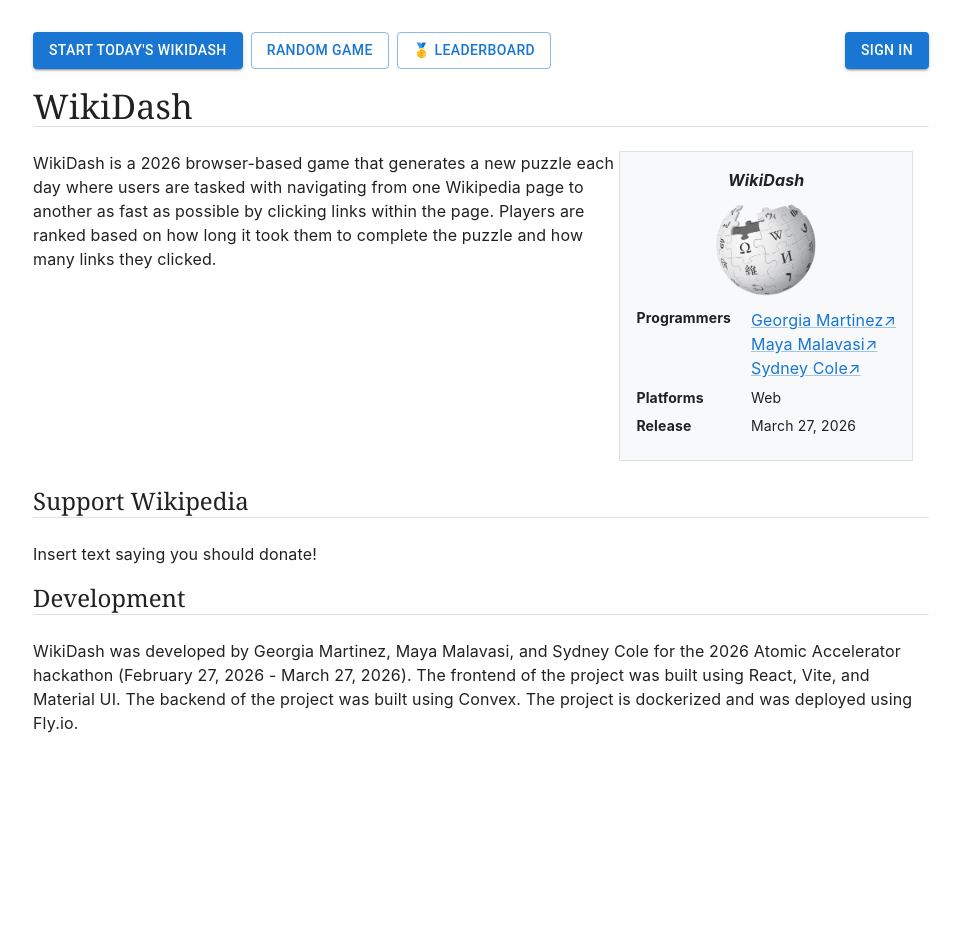
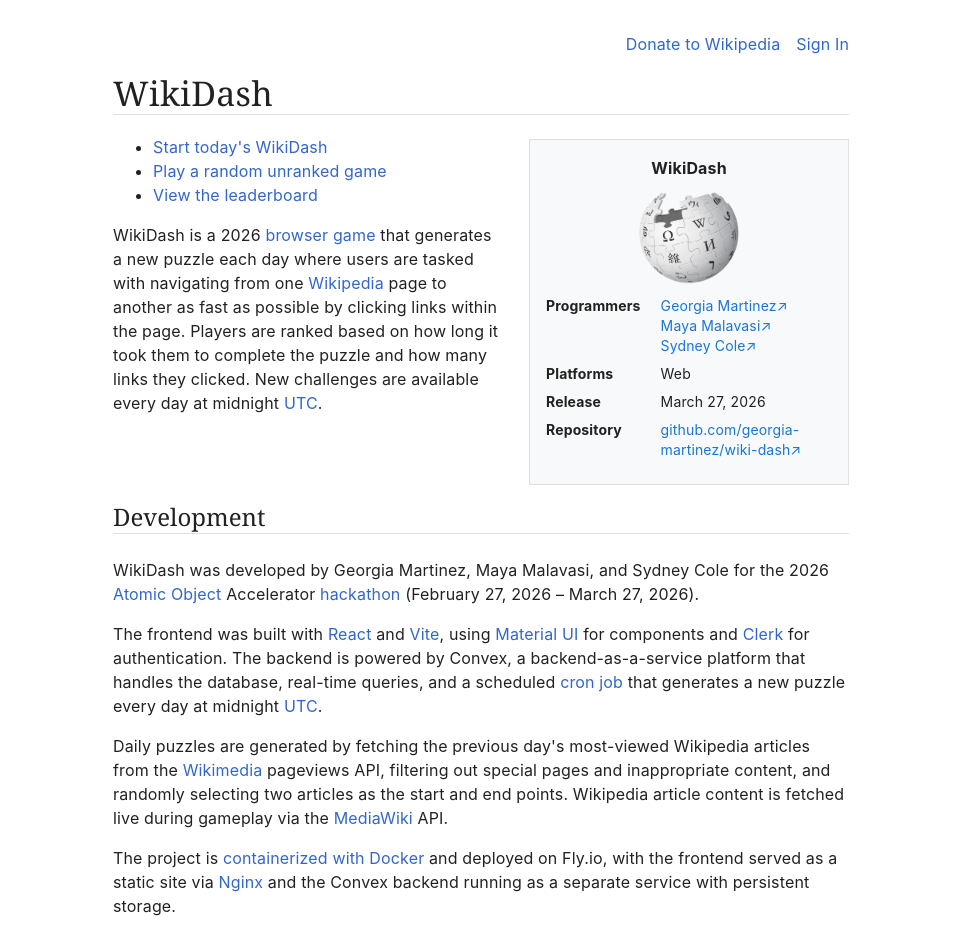
Before and after one commit to georgia-martinez/wiki-dash, a React (Vite) app in the folder front-end/: page / in a window 1280 px wide. Shown: the top 938 px of the page, without its empty margins (159-1120 px from the left). Before the commit the page ends 800 px from the top, so only its background shows below. Built offline with nearby package versions, Linux system fonts and the light colour scheme; no server answers.

Commit message:
Updated home page

```diff
--- /dev/null
+++ b/front-end/src/components/ExternalLink.tsx
@@ -0,0 +1,12 @@
+import type { ReactNode } from "react";
+
+interface Props {
+    href: string;
+    children: ReactNode;
+}
+
+export const ExternalLink = ({ href, children }: Props) => (
+    <a href={href} target="_blank" rel="noopener noreferrer">
+        {children}
+    </a>
+);
--- a/front-end/src/components/PhotoViewer.tsx
+++ b/front-end/src/components/PhotoViewer.tsx
@@ -38,7 +38,6 @@
                     component="div"
                     sx={{
                         fontWeight: "bold",
-                        fontStyle: "italic",
                         textAlign: "center",
                     }}
                 >
@@ -100,15 +99,17 @@
                                         }}
                                     >
                                         {href ? (
+                                            <Typography variant="body2">
                                                 <Link
                                                     href={href}
                                                     target="_blank"
                                                     rel="noopener noreferrer"
-                                                sx={{ fontSize: "inherit" }}
+                                                    sx={{ textDecoration: "none", "&:hover": { textDecoration: "underline" } }}
                                                 >
                                                     {text}
                                                     <span aria-hidden>↗</span>
                                                 </Link>
+                                            </Typography>
                                         ) : (
                                             <Typography variant="body2">{text}</Typography>
                                         )}
--- a/front-end/src/pages/GamePage.tsx
+++ b/front-end/src/pages/GamePage.tsx
@@ -156,11 +156,10 @@
                 <Stack direction="row" justifyContent="space-between" gap={1}>
                     {/* Get from article1 to article2 */}
                     <Stack direction="row" gap={1}>
-                        <Typography variant="h5">Get from</Typography>
                         <Typography variant="h5" sx={{ fontWeight: "bold" }}>
                             {puzzle?.[0]}
                         </Typography>
-                        <Typography variant="h5">to</Typography>
+                        <Typography variant="h5">➡️</Typography>
                         <Typography variant="h5" sx={{ fontWeight: "bold" }}>
                             {puzzle?.[1]}
                         </Typography>
@@ -176,7 +175,15 @@
                         {/* Timer */}
                         <Stack direction="row" gap={1}>
                             <Typography variant="h5">Time:</Typography>
-                            <Typography component="span" variant="h5" sx={{ fontWeight: "bold", fontVariantNumeric: "tabular-nums", minWidth: "4ch" }}>
+                            <Typography
+                                component="span"
+                                variant="h5"
+                                sx={{
+                                    fontWeight: "bold",
+                                    fontVariantNumeric: "tabular-nums",
+                                    minWidth: "4ch",
+                                }}
+                            >
                                 <span ref={timerDisplayRef}>0:00</span>
                             </Typography>
                         </Stack>
@@ -225,7 +232,9 @@
                         </Box>
                     )}
                     {!challengeLoading && !dailyChallenge && (
-                        <Alert severity="warning">No challenge set for today yet. Check back soon!</Alert>
+                        <Alert severity="warning">
+                            No challenge set for today yet. Check back soon!
+                        </Alert>
                     )}
                     {html && (
                         <Box
--- a/front-end/src/pages/HomePage.tsx
+++ b/front-end/src/pages/HomePage.tsx
@@ -1,6 +1,7 @@
 import { SignInButton, UserButton, useUser } from "@clerk/react";
-import { Box, Button, Stack, Typography } from "@mui/material";
+import { Box, Stack, Typography } from "@mui/material";
 import { Link } from "react-router-dom";
+import { ExternalLink } from "../components/ExternalLink";
 import { Header } from "../components/Header";
 import { PhotoViewer } from "../components/PhotoViewer";
 
@@ -8,54 +9,32 @@
     const { isSignedIn } = useUser();
 
     return (
-        <Stack sx={{ px: 20, gap: 2, justifyContent: "center" }}>
-            <Stack direction="row" justifyContent="space-between" alignItems="center">
-                <Stack direction="row" gap={1}>
-                    <Button
-                        component={Link}
-                        to="/game"
-                        variant="contained"
-                        color="primary"
-                        sx={{ width: "fit-content" }}
-                    >
-                        Start Today's WikiDash
-                    </Button>
-                    <Button
-                        component={Link}
-                        to="/game?mode=random"
-                        variant="outlined"
-                        sx={{ width: "fit-content" }}
-                    >
-                        Random Game
-                    </Button>
-                    <Button
-                        component={Link}
-                        to="/leaderboard"
-                        variant="outlined"
-                        sx={{ width: "fit-content" }}
-                    >
-                        🥇 Leaderboard
-                    </Button>
-                </Stack>
-                <Stack direction="row" gap={1} alignItems="center">
+        <Stack sx={{ px: 30, gap: 2, justifyContent: "center" }}>
+            <Stack direction="row" marginLeft="auto" alignItems="center">
+                <Stack direction="row" gap={2} alignItems="center">
+                    <ExternalLink href="https://donate.wikimedia.org/w/index.php?title=Special:LandingPage&country=US&uselang=en&wmf_medium=sidebar&wmf_source=donate&wmf_campaign=en.wikipedia.org">
+                        Donate to Wikipedia
+                    </ExternalLink>
                     {isSignedIn ? (
                         <UserButton />
                     ) : (
                         <SignInButton mode="modal">
-                            <Button variant="contained" color="primary">
+                            <Typography
+                                variant="body1"
+                                sx={{ cursor: "pointer", color: "#3366cc" }}
+                            >
                                 Sign In
-                            </Button>
+                            </Typography>
                         </SignInButton>
                     )}
                 </Stack>
             </Stack>
             <Header title="WikiDash" isTitle />
-            <Box sx={{ overflow: "auto" }}>
+            <Box>
                 <Box
                     sx={{
                         float: "right",
-                        mr: 2,
-                        mb: 1,
+                        ml: 3,
                     }}
                 >
                     <PhotoViewer
@@ -93,26 +72,127 @@
                                 label: "Release",
                                 info: ["March 27, 2026"],
                             },
+                            {
+                                label: "Repository",
+                                info: [
+                                    {
+                                        label: "github.com/georgia-martinez/wiki-dash",
+                                        link: "github.com/georgia-martinez/wiki-dash",
+                                    },
+                                ],
+                            },
                         ]}
                     />
                 </Box>
-                <Typography variant="body1">
-                    WikiDash is a 2026 browser-based game that generates a new puzzle each day where
-                    users are tasked with navigating from one Wikipedia page to another as fast as
-                    possible by clicking links within the page. Players are ranked based on how long
-                    it took them to complete the puzzle and how many links they clicked.
-                </Typography>
+                <Box component="ul" mt={-0.5}>
+                    <Typography component="li" variant="body1">
+                        <Link to="/game">Start today's WikiDash</Link>
+                    </Typography>
+                    <Typography component="li" variant="body1">
+                        <Link to="/game?mode=random">Play a random unranked game</Link>
+                    </Typography>
+                    <Typography component="li" variant="body1">
+                        <Link to="/leaderboard">View the leaderboard</Link>
+                    </Typography>
+                </Box>
+                <Stack gap={1}>
+                    <Typography variant="body1">
+                        WikiDash is a 2026{" "}
+                        <ExternalLink href="https://en.wikipedia.org/wiki/Browser_game">
+                            browser game
+                        </ExternalLink>{" "}
+                        that generates a new puzzle each day where users are tasked with navigating
+                        from one{" "}
+                        <ExternalLink href="https://en.wikipedia.org/wiki/Wikipedia">
+                            Wikipedia
+                        </ExternalLink>{" "}
+                        page to another as fast as possible by clicking links within the page.
+                        Players are ranked based on how long it took them to complete the puzzle and
+                        how many links they clicked. New challenges are available every day at
+                        midnight{" "}
+                        <ExternalLink href="https://en.wikipedia.org/wiki/Coordinated_Universal_Time">
+                            UTC
+                        </ExternalLink>
+                        .
+                    </Typography>
+                </Stack>
             </Box>
-            <Header title="Support Wikipedia" />
-            <Typography variant="body1">Insert text saying you should donate!</Typography>
             <Header title="Development" />
             <Typography variant="body1">
                 WikiDash was developed by Georgia Martinez, Maya Malavasi, and Sydney Cole for the
-                2026 Atomic Accelerator hackathon (February 27, 2026 - March 27, 2026). The frontend
-                of the project was built using React, Vite, and Material UI. The backend of
-                the project was built using Convex. The project is dockerized and was deployed using Fly.io.
+                2026{" "}
+                <ExternalLink href="https://en.wikipedia.org/wiki/Atomic_Object">
+                    Atomic Object
+                </ExternalLink>{" "}
+                Accelerator{" "}
+                <ExternalLink href="https://en.wikipedia.org/wiki/Hackathon">
+                    hackathon
+                </ExternalLink>{" "}
+                (February 27, 2026 – March 27, 2026).
             </Typography>
-            <Typography variant="body1"></Typography>
+            <Typography variant="body1">
+                The frontend was built with{" "}
+                <ExternalLink href="https://en.wikipedia.org/wiki/React_(software)">
+                    React
+                </ExternalLink>{" "}
+                and{" "}
+                <ExternalLink href="https://en.wikipedia.org/wiki/Vite_(software)">
+                    Vite
+                </ExternalLink>
+                , using{" "}
+                <ExternalLink href="https://en.wikipedia.org/wiki/Material_Design">
+                    Material UI
+                </ExternalLink>{" "}
+                for components and{" "}
+                <ExternalLink href="https://en.wikipedia.org/wiki/Clerk_(company)">
+                    Clerk
+                </ExternalLink>{" "}
+                for authentication. The backend is powered by Convex, a backend-as-a-service
+                platform that handles the database, real-time queries, and a scheduled{" "}
+                <ExternalLink href="https://en.wikipedia.org/wiki/Cron">cron job</ExternalLink> that
+                generates a new puzzle every day at midnight{" "}
+                <ExternalLink href="https://en.wikipedia.org/wiki/Coordinated_Universal_Time">
+                    UTC
+                </ExternalLink>
+                .
+            </Typography>
+            <Typography variant="body1">
+                Daily puzzles are generated by fetching the previous day's most-viewed Wikipedia
+                articles from the{" "}
+                <ExternalLink href="https://en.wikipedia.org/wiki/Wikimedia_Foundation">
+                    Wikimedia
+                </ExternalLink>{" "}
+                pageviews API, filtering out special pages and inappropriate content, and randomly
+                selecting two articles as the start and end points. Wikipedia article content is
+                fetched live during gameplay via the{" "}
+                <ExternalLink href="https://en.wikipedia.org/wiki/MediaWiki">
+                    MediaWiki
+                </ExternalLink>{" "}
+                API.
+            </Typography>
+            <Typography variant="body1">
+                The project is{" "}
+                <ExternalLink href="https://en.wikipedia.org/wiki/Docker_(software)">
+                    containerized with Docker
+                </ExternalLink>{" "}
+                and deployed on Fly.io, with the frontend served as a static site via{" "}
+                <ExternalLink href="https://en.wikipedia.org/wiki/Nginx">Nginx</ExternalLink> and
+                the Convex backend running as a separate service with persistent storage.
+            </Typography>
+            <Header title="Support Wikipedia" />
+            <Typography variant="body1">
+                This project wouldn't be possible without{" "}
+                <ExternalLink href="https://en.wikipedia.org/wiki/Wikipedia">
+                    Wikipedia
+                </ExternalLink>{" "}
+                . Wikipedia is a free, nonprofit encyclopedia that anyone can edit. It is one of the
+                most visited websites in the world and is used by millions of people every day. If
+                you enjoy playing WikiDash, please consider{" "}
+                <ExternalLink href="https://donate.wikimedia.org/w/index.php?title=Special:LandingPage&country=US&uselang=en&wmf_medium=sidebar&wmf_source=donate&wmf_campaign=en.wikipedia.org">
+                    donating to the Wikimedia Foundation
+                </ExternalLink>{" "}
+                to help keep Wikipedia free and accessible for everyone.
+            </Typography>
         </Stack>
     );
 };
--- a/front-end/src/theme.ts
+++ b/front-end/src/theme.ts
@@ -5,6 +5,22 @@
     '-apple-system, BlinkMacSystemFont, "Segoe UI", Roboto, "Helvetica Neue", Arial, sans-serif';
 
 export const theme = createTheme({
+    components: {
+        MuiCssBaseline: {
+            styleOverrides: {
+                a: {
+                    color: "#3366cc",
+                    textDecoration: "none",
+                    "&:visited": {
+                        color: "#6e4b7b",
+                    },
+                    "&:hover": {
+                        textDecoration: "underline",
+                    },
+                },
+            },
+        },
+    },
     typography: {
         h1: {
             fontFamily: wikipediaHeadingFont,
```
Lines whose indentation alone changed are shown as unchanged.
